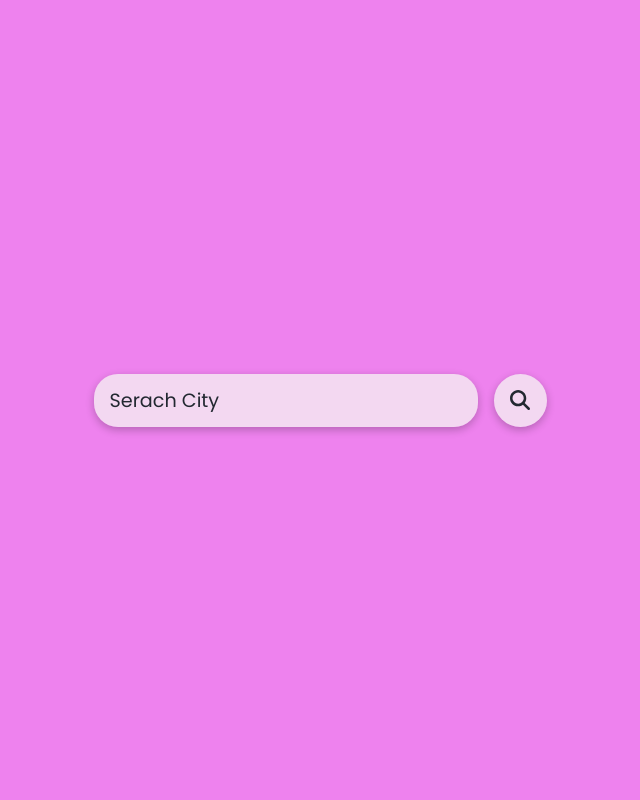
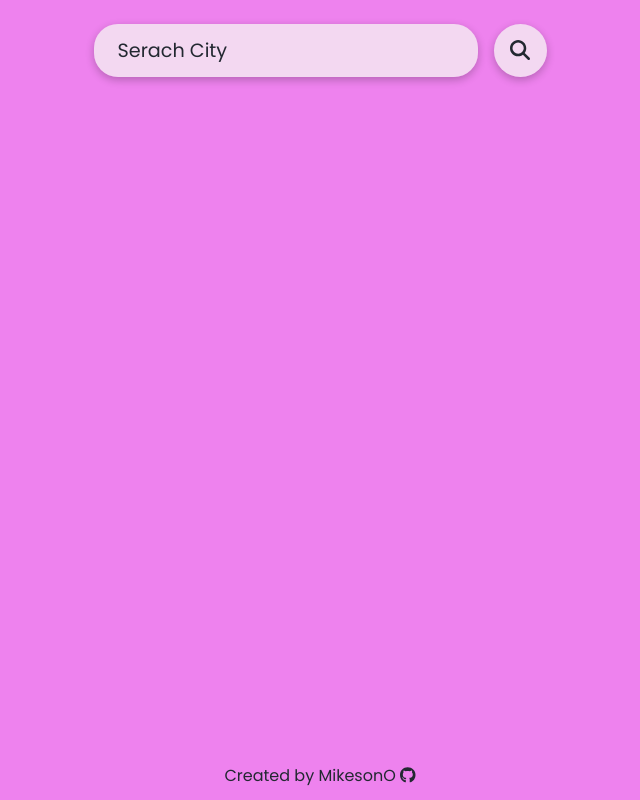
Before and after one commit to MikesonO/weather-app, a website built with webpack: page dist/index.html in a window 1280 px wide. Shown: the whole page, without its empty margins (320-960 px from the left). Built offline with nearby package versions, Linux system fonts and the light colour scheme; no server answers.

Commit message:
Design layout + structure for weather app

```diff
--- a/src/styles/styles.scss
+++ b/src/styles/styles.scss
@@ -10,6 +10,9 @@ $color3: #222831;
 
 /** border-radius **/
 $radius: 1.5rem;
+
+/** transition duration **/
+$duration: .3s;
 
 /* Element Selectors */
 *,
@@ -24,15 +27,32 @@ body {
   height: 100vh;
   background-color: violet;
   font-family: 'Poppins', sans-serif;
+  display: grid;
+  grid-template-rows: 100px auto 50px;
 }
 
-main {
-  height: 100vh;
-  width: 100vw;
+header {
   display: flex;
   justify-content: center;
   align-items: center;
+}
 
+footer{
+  display: flex;
+  justify-content: center;
+  align-items: center;
+}
+
+a{
+  text-decoration: none;
+  color: $color3;
+  transition: color $duration,
+    font-size $duration;
+
+  &:hover{
+    color: $color1;
+    font-size: 1.025rem;
+  }
 }
 
 
@@ -56,20 +76,25 @@ button {
     gap: 1rem;
     position: relative;
     width: 30vw;
-    padding: 0 1rem;
+    padding: 0 1.5rem;
     margin: 0 auto;
     font-size: 1.2rem;
     background-color: $color1-t;
     border-radius: $radius;
     user-select: none;
     box-shadow: rgba(0, 0, 0, 0.24) 0px 3px 8px;
+    transition: background-color $duration;
+
+    &:has(input:focus){
+      background-color: $color1;
+    }
 
 
     input {
       font-family: inherit;
       font-size: inherit;
       color: $color3;
-      padding: .6rem 0;
+      padding: .5rem 0;
       width: 100%;
       outline: none;
       border: none;
@@ -103,12 +128,12 @@ button {
     border-radius: 50%;
     padding: 1rem;
     box-shadow: rgba(0, 0, 0, 0.24) 0px 3px 8px;
-    transition: background-color .3s;
+    transition: background-color $duration;
 
-    &:hover{
+    &:hover {
       background-color: $color1;
 
-      #search-icon{
+      #search-icon {
         scale: 1.2;
       }
     }
@@ -117,7 +142,7 @@ button {
       font-size: 1.25rem;
       color: $color3;
       pointer-events: none;
-      transition: scale .3s;
+      transition: scale $duration;
     }
 
   }
```
Also changed, not shown: dist/index.html, 1 other file.
